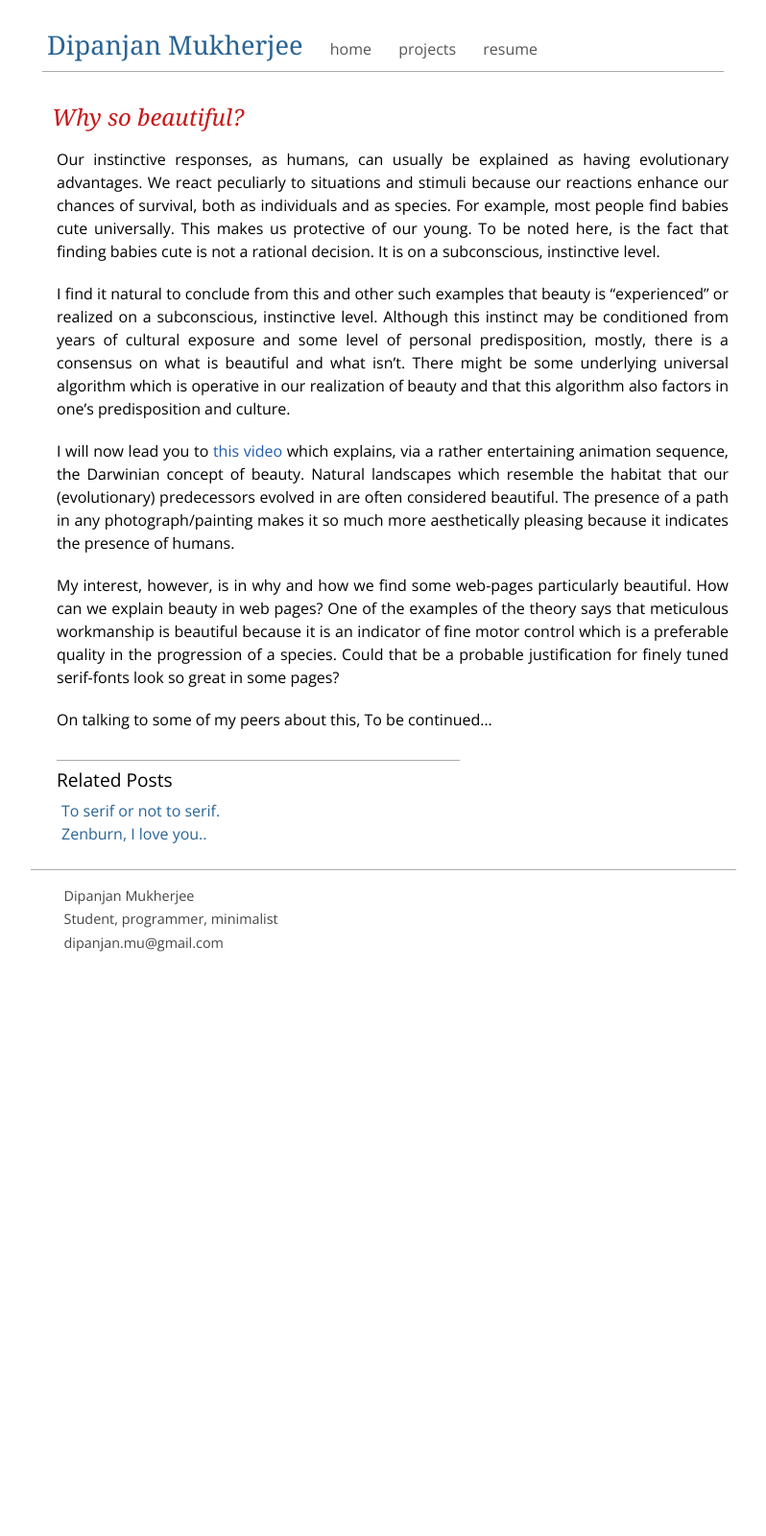
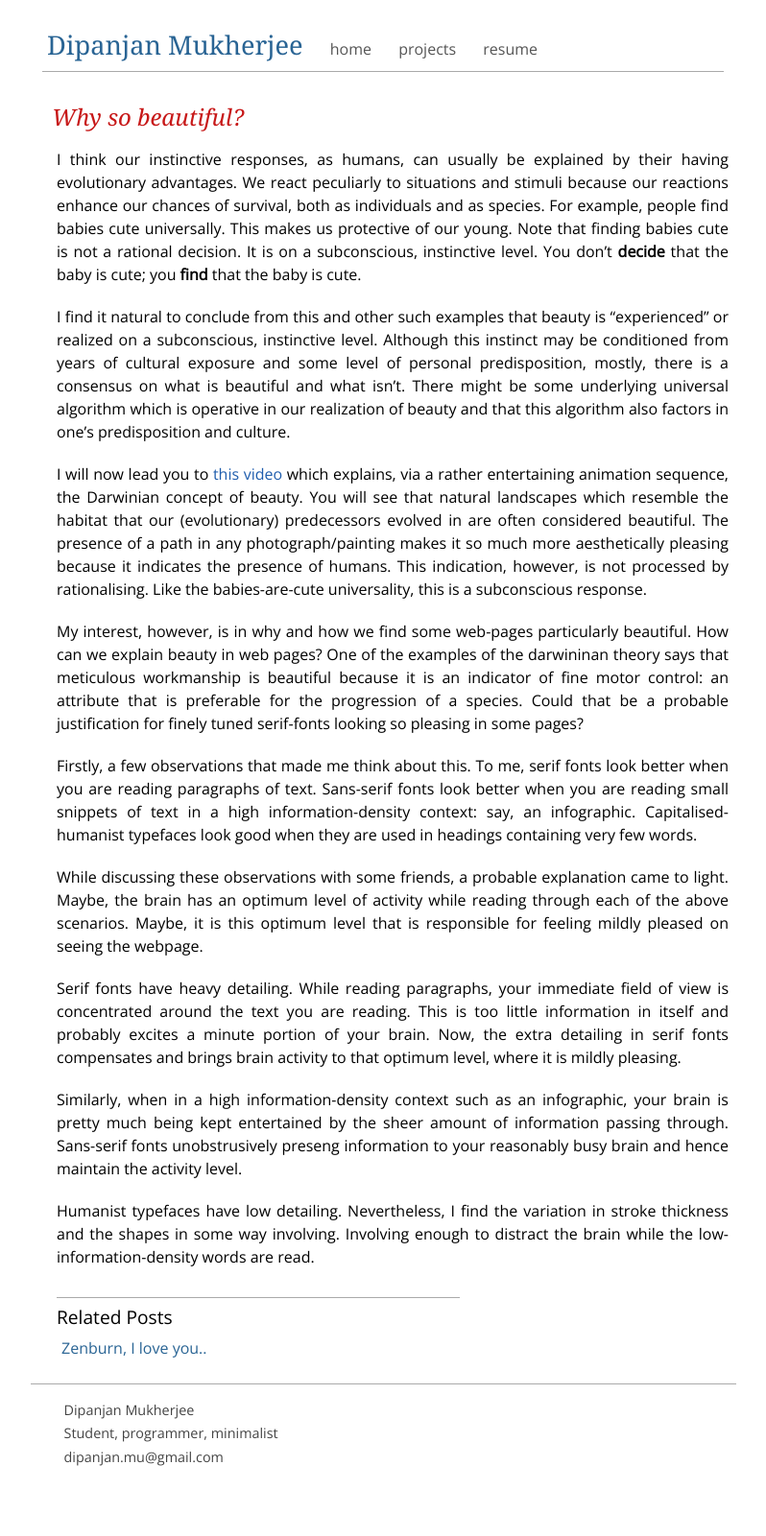
Before and after one commit to dmukhg/dmukhg.github.com, a Jekyll site: the page built from _posts/2012-01-12-why-so-beautiful.markdown, in a window 1280 px wide. Shown: the whole page at 96% size, without its empty margins (241-1039 px from the left). Built offline with Jekyll 4.4.1, drawn with Linux system fonts in a browser that asks for light colours; Markdown is read by kramdown in place of the engine named in the settings; before the commit the page ends 1065 px from its top, so only the background shows below that.

Commit message:
add discussion of fonts to why-so-beautiful
Signed-off-by: Dipanjan Mukherjee <dipanjan.mu@gmail.com>

```diff
--- a/_posts/2012-01-12-why-so-beautiful.markdown
+++ b/_posts/2012-01-12-why-so-beautiful.markdown
@@ -6,15 +6,22 @@ snip: A theoretical exploration of evolutionary and psychological reasons justif
 
 ###{{ page.title }}
 
-Our instinctive responses, as humans, can usually be explained as having evolutionary advantages.  We react peculiarly to situations and stimuli because our reactions enhance our chances of survival, both as individuals and as species.  For example, most people find babies cute universally.  This makes us protective of our young.  To be noted here, is the fact that finding babies cute is not a rational decision.  It is on a subconscious, instinctive level.
+I think our instinctive responses, as humans, can usually be explained by their having evolutionary advantages.  We react peculiarly to situations and stimuli because our reactions enhance our chances of survival, both as individuals and as species.  For example, people find babies cute universally.  This makes us protective of our young.  Note that finding babies cute is not a rational decision.  It is on a subconscious, instinctive level.  You don't **decide** that the baby is cute; you **find** that the baby is cute.
 
 I find it natural to conclude from this and other such examples that beauty is "experienced" or realized on a subconscious, instinctive level.  Although this instinct may be conditioned from years of cultural exposure and some level of personal predisposition, mostly, there is a consensus on what is beautiful and what isn't.  There might be some underlying universal algorithm which is operative in our realization of beauty and that this algorithm also factors in one's predisposition and culture.
 
-I will now lead you to [this video][1] which explains, via a rather entertaining animation sequence, the Darwinian concept of beauty.   Natural landscapes which resemble the habitat that our (evolutionary) predecessors evolved in are often considered beautiful.  The presence of a path in any photograph/painting makes it so much more aesthetically pleasing because it indicates the presence of humans.
+I will now lead you to [this video][1] which explains, via a rather entertaining animation sequence, the Darwinian concept of beauty.   You will see that natural landscapes which resemble the habitat that our (evolutionary) predecessors evolved in are often considered beautiful.  The presence of a path in any photograph/painting makes it so much more aesthetically pleasing because it indicates the presence of humans.  This indication, however, is not processed by rationalising.  Like the babies-are-cute universality, this is a subconscious response.
 
-My interest, however, is in why and how we find some web-pages particularly beautiful.  How can we explain beauty in web pages?  One of the examples of the theory says that meticulous workmanship is beautiful because it is an indicator of fine motor control which is a preferable quality in the progression of a species.  Could that be a probable justification for finely tuned serif-fonts look so great in some pages?
+My interest, however, is in why and how we find some web-pages particularly beautiful.  How can we explain beauty in web pages?  One of the examples of the darwininan theory says that meticulous workmanship is beautiful because it is an indicator of fine motor control: an attribute that is preferable for the progression of a species.  Could that be a probable justification for finely tuned serif-fonts looking so pleasing in some pages?
 
-On talking to some of my peers about this,
-To be continued...
+Firstly, a few observations that made me think about this.  To me, serif fonts look better when you are reading paragraphs of text.  Sans-serif fonts look better when you are reading small snippets of text in a high information-density context: say, an infographic.  Capitalised-humanist typefaces look good when they are used in headings containing very few words.
+
+While discussing these observations with some friends, a probable explanation came to light.  Maybe, the brain has an optimum level of activity while reading through each of the above scenarios.  Maybe, it is this optimum level that is responsible for feeling mildly pleased on seeing the webpage.
+
+Serif fonts have heavy detailing.  While reading paragraphs, your immediate field of view is concentrated around the text you are reading.  This is too little information in itself and probably excites a minute portion of your brain.  Now, the extra detailing in serif fonts compensates and brings brain activity to *that* optimum level, where it is mildly pleasing.
+
+Similarly, when in a high information-density context such as an infographic, your brain is pretty much being kept entertained by the sheer amount of information passing through.  Sans-serif fonts unobstrusively preseng information to your reasonably busy brain and hence maintain *the* activity level.
+
+Humanist typefaces have low detailing. Nevertheless, I find the variation in stroke thickness and the shapes in some way involving.  Involving enough to distract the brain while the low-information-density words are read.
 
 [1]: http://www.youtube.com/watch?v=PktUzdnBqWI
```
Also changed, not shown: _posts/2012-03-05-to-serif-or-not-to-serif.markdown (deleted, +0 -38 lines).
